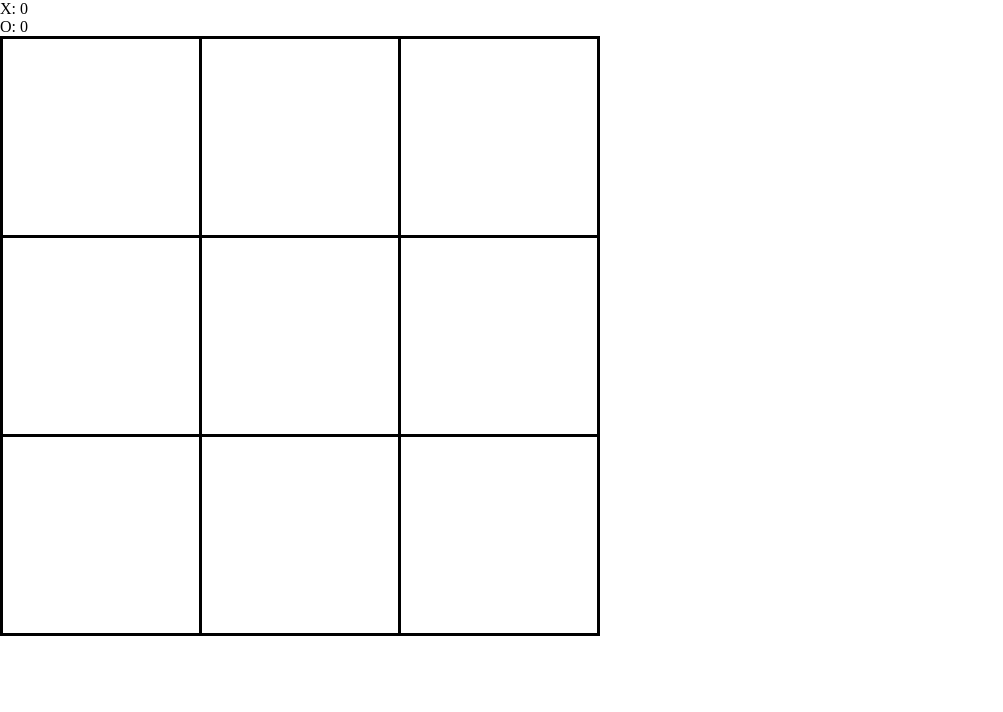
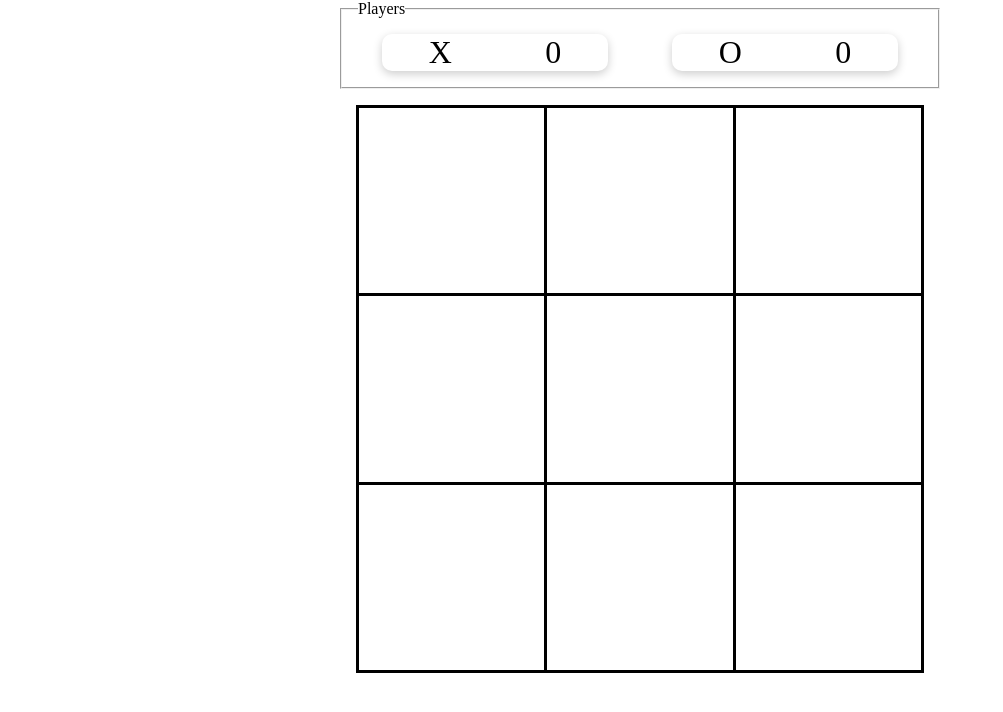
Before and after one commit to Radisza/TicTacToe, a plain HTML site: page index.html in a window 1280 px wide. Shown: the whole page, without its empty margins (0-1003 px from the left). Drawn offline with Linux system fonts and the light colour scheme.

Commit message:
Improve style

```diff
--- a/index.html
+++ b/index.html
@@ -9,7 +9,9 @@
 </head>
 <body>
     <div class="container">
-        <div class="stats"></div>
+        <fieldset class="players">
+        <legend>Players</legend>
+        </fieldset>
         <div class="board_container"> </div>
     </div>
 </body>
--- a/scripts/frontend/player_stats.mjs
+++ b/scripts/frontend/player_stats.mjs
@@ -2,11 +2,16 @@
 export function createPlayerStats(player) {
 
     const create_html_elem = () => {
-        const symbol = player.get_symbol();
+        const player_elem = document.createElement('div');
+        player_elem.classList.add(`player`);
 
-        const player_elem = document.createElement('div');
-        player_elem.classList.add(`player_${symbol}`);
-        player_elem.textContent = `${symbol}: ${player.get_num_of_wins()}`;
+        const player_symbol = document.createElement('div');
+        player_symbol.textContent = player.get_symbol();
+        player_elem.appendChild(player_symbol);
+
+        const points = document.createElement('div');
+        points.textContent = player.get_num_of_wins();
+        player_elem.appendChild(points);
 
         return player_elem;
     }
--- a/scripts/frontend/screenController.mjs
+++ b/scripts/frontend/screenController.mjs
@@ -10,7 +10,7 @@ export function createScreenController(board_size) {
             set_hover_effect(field);
         })
 
-        let stats = document.querySelector('.stats');
+        let stats = document.querySelector('.players');
         Object.entries(players).forEach(([_, player]) =>  {
             stats.appendChild(player.get_html_elem())
         });
--- a/styles.css
+++ b/styles.css
@@ -4,9 +4,15 @@
     box-sizing: border-box;
 }
 
+.container {
+    max-width: 600px;
+    margin: auto;
+}
+
 .board_container {
     width: 600px;
     height: 600px;
+    padding: 16px;
 }
 
 .board_container > table {
@@ -23,10 +29,20 @@
     white-space: nowrap;
 }
 
-.users {
+.players {
     display: flex;
-    justify-content: center;
+    justify-content: space-around;
     align-items: center;
     gap: 16px;
     padding: 16px;
 }
+
+.player {
+    font-size: 2rem;
+    border-radius: 10px;
+    width: 40%;
+    box-shadow: 0 3px 10px rgb(0 0 0 / 0.2);
+    display: flex;
+    justify-content: space-around;
+    align-items: center;
+}
```
